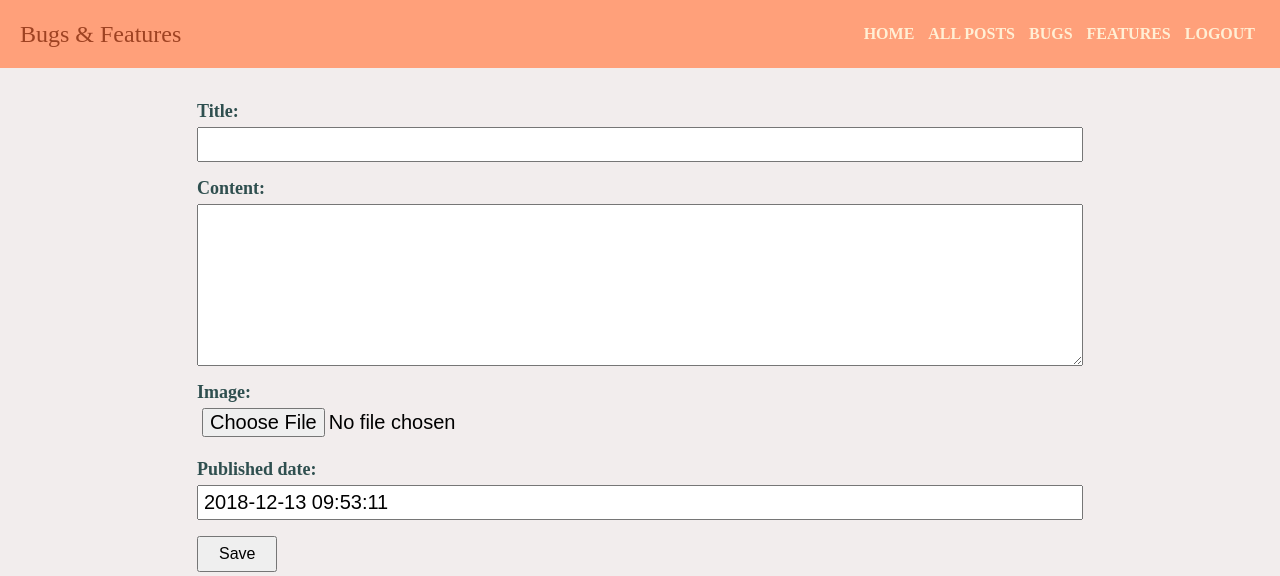
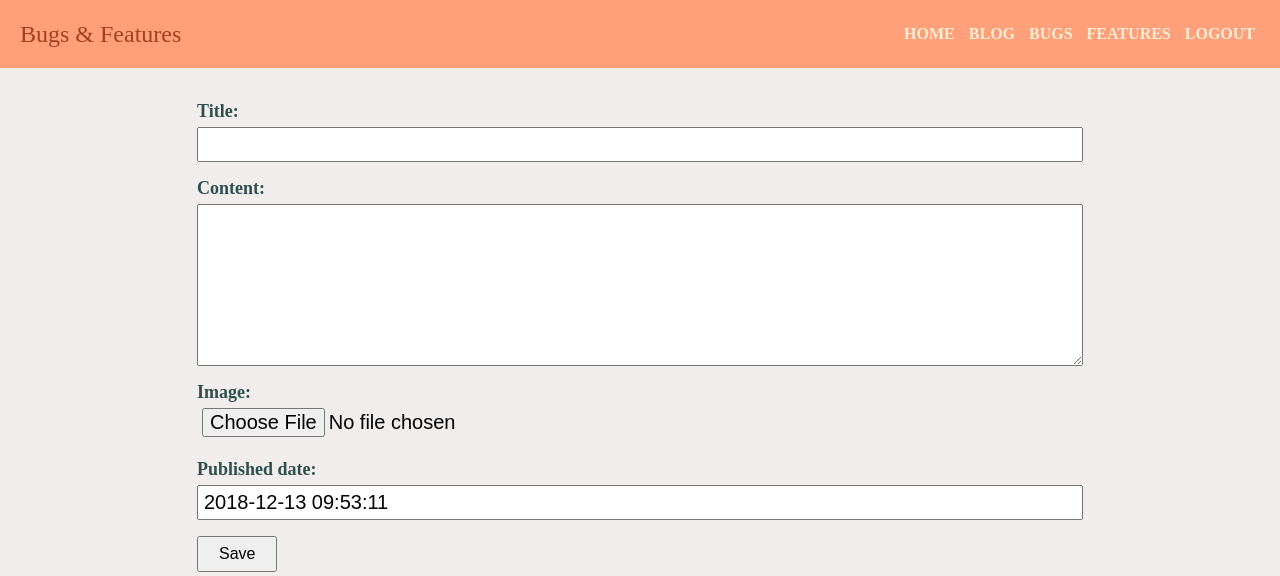
Before and after one commit to JohnL3/milestone-project-five, a Django app: page /blog/posts/new/ in a window 1280 px wide. Shown: the top 576 px of the page. Run offline with Django 3.2, Linux system fonts and the light colour scheme; the visitor is signed in with stand-in values (Sample User, id 1).

Commit message:
renamed link

```diff
--- a/blog/templates/blogform.html
+++ b/blog/templates/blogform.html
@@ -1,4 +1,5 @@
 {% extends 'base.html' %}
+{% load static from staticfiles %}
 
 {% block page_title %}
 <title>New Post</title>
@@ -10,7 +11,7 @@
 	<ul>
 		{% if user.is_authenticated %}
 			<a href='{% url "index" %}'><li>HOME</li></a>
-			<a href='{% url "get_posts" %}'><li>ALL POSTS</li></a>
+			<a href='{% url "get_posts" %}'><li>BLOG</li></a>
 			<a href='#'><li>BUGS</li></a>
 			<a href='#'><li>FEATURES</li></a>
 		{% else %}
@@ -37,3 +38,7 @@
 </form>
 
 {% endblock%}
+
+{% block body_js %}
+<script src="{% static 'js/blog.js' %}"></script>
+{% endblock body_js %}
```
Also changed, not shown: static/js/blog.js (line endings or trailing spaces).
